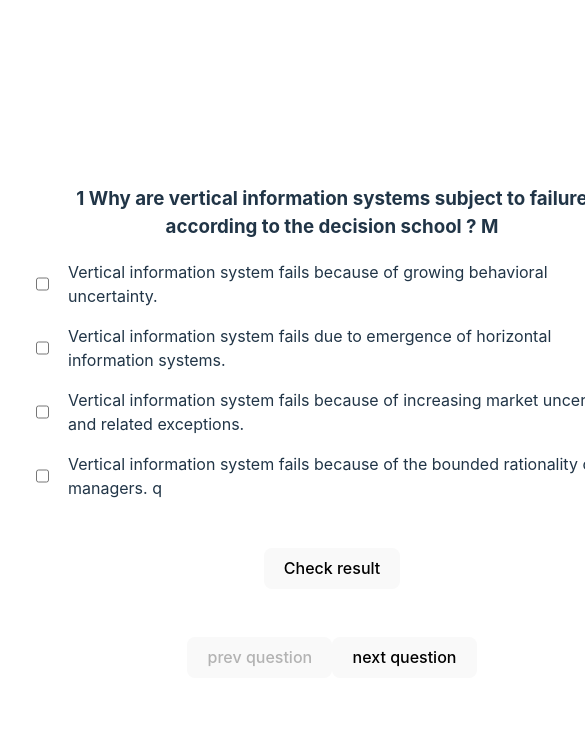
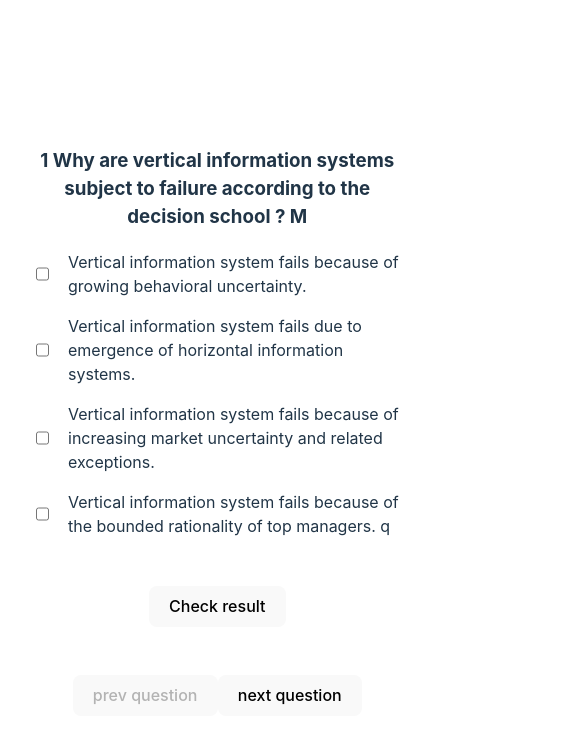
Before and after one commit to schjoth/bis1-quiz, a React (Vite) app: page / in a window 390 px wide. Shown: the top 744 px of the page, 585 px wide, since content can reach past the window. Built offline with nearby package versions, Linux system fonts and the light colour scheme.

Commit message:
feat: more mobile friendly

```diff
--- a/src/App.tsx
+++ b/src/App.tsx
@@ -59,7 +59,8 @@ function App() {
 						<div
 							style={{
 								display: "flex",
-								maxWidth: 600,
+								width: 600,
+								maxWidth: "95vw",
 								flexDirection: "row",
 								gap: "1rem",
 							}}
```
